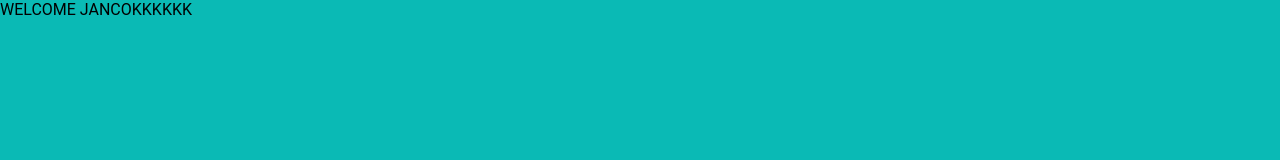
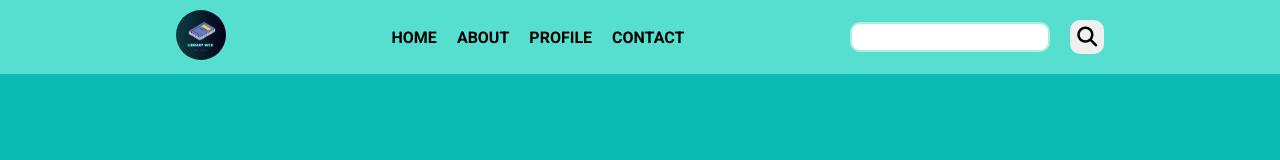
Before and after one commit to muhammadainulfuady/library-web, a plain HTML site: page home.html in a window 1280 px wide. Drawn offline with Linux system fonts and the light colour scheme.

Commit message:
add home.html and home.css

```diff
--- /dev/null
+++ b/home.css
@@ -0,0 +1,83 @@
+* {
+  padding: 0;
+  margin: 0;
+  box-sizing: border-box;
+  font-family: Roboto;
+}
+
+:root {
+  --warna-bg: #0abab5;
+  --warna-semi-bg: #56dfcf;
+  --warna-semi-semi-bg: #adeed9;
+  --warna-black: #000000;
+  --warna-white: #ffffff;
+  --regis: #0bb539;
+  --reset: #c41411;
+}
+
+body {
+  background-color: var(--warna-bg);
+}
+
+/* navbar area */
+.navbar {
+  background-color: var(--warna-semi-bg);
+  display: flex;
+  align-items: center;
+  justify-content: space-evenly;
+  padding: 10px;
+}
+
+.navbar img {
+  width: 50px;
+  border-radius: 50%;
+}
+
+.navbar ul {
+  display: flex;
+  gap: 20px;
+  text-transform: uppercase;
+  font-weight: bold;
+}
+
+.navbar ul li {
+  list-style: none;
+}
+
+.navbar ul li a {
+  color: var(--warna-black);
+  text-decoration: none;
+}
+
+.navbar .search {
+  display: flex;
+  justify-content: center;
+  align-items: center;
+  gap: 20px;
+}
+
+.navbar .search input {
+  border: 2px solid var(--warna-semi-semi-bg);
+  height: 30px;
+  max-width: 200px;
+  border-radius: 10px;
+  padding: 10px;
+  font-size: 20px;
+  font-weight: bold;
+}
+
+.navbar .search button {
+  border: none;
+  overflow: hidden;
+  padding: 7px;
+  border-radius: 10px;
+}
+
+.navbar .search button i {
+  font-size: 20px;
+}
+
+.navbar .search button i:hover {
+  color: var(--regis);
+  cursor: pointer;
+}
--- a/home.html
+++ b/home.html
@@ -3,11 +3,42 @@
   <head>
     <meta charset="UTF-8" />
     <meta name="viewport" content="width=device-width, initial-scale=1.0" />
-    <title>Document</title>
-    <link rel="stylesheet" href="login-register.css" />
+    <link rel="stylesheet" href="home.css" />
+    <link
+      rel="stylesheet"
+      href="https://cdnjs.cloudflare.com/ajax/libs/font-awesome/6.5.2/css/all.min.css"
+      integrity="sha512-SnH5WK+bZxgPHs44uWIX+LLJAJ9/2PkPKZ5QiAj6Ta86w+fsb2TkcmfRyVX3pBnMFcV7oQPJkl9QevSCWr3W6A=="
+      crossorigin="anonymous"
+      referrerpolicy="no-referrer"
+    />
+    <link rel="preconnect" href="https://fonts.googleapis.com" />
+    <link rel="preconnect" href="https://fonts.gstatic.com" crossorigin />
+    <link
+      href="https://fonts.googleapis.com/css2?family=Roboto:wght@100;300;400;500;700;900&display=swap"
+      rel="stylesheet"
+    />
+    <title>Home</title>
   </head>
   <body>
-    WELCOME JANCOKKKKKK
-    <script src="main-book.js"></script>
+    <div class="conatiner">
+      <div class="navbar">
+        <div class="logo">
+          <img
+            src="Green and White Modern Computer Service Repair Logo.png"
+            alt=""
+          />
+        </div>
+        <ul>
+          <li><a href="#">Home</a></li>
+          <li><a href="#">About</a></li>
+          <li><a href="#">Profile</a></li>
+          <li><a href="#">Contact</a></li>
+        </ul>
+        <div class="search">
+          <input type="search" name="search" id="search" />
+          <button><i class="fa fa-search" aria-hidden="true"></i></button>
+        </div>
+      </div>
+    </div>
   </body>
 </html>
```
Also changed, not shown: Green and White Modern Computer Service Repair Logo.png (added).
